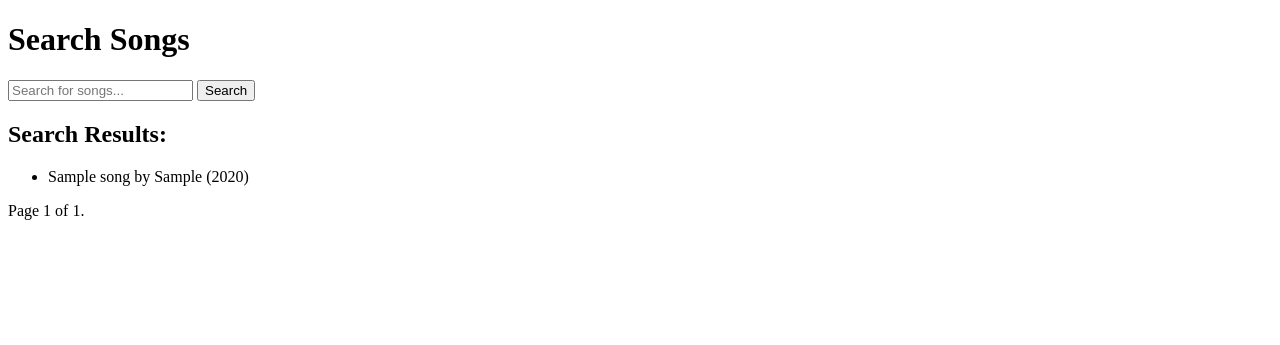
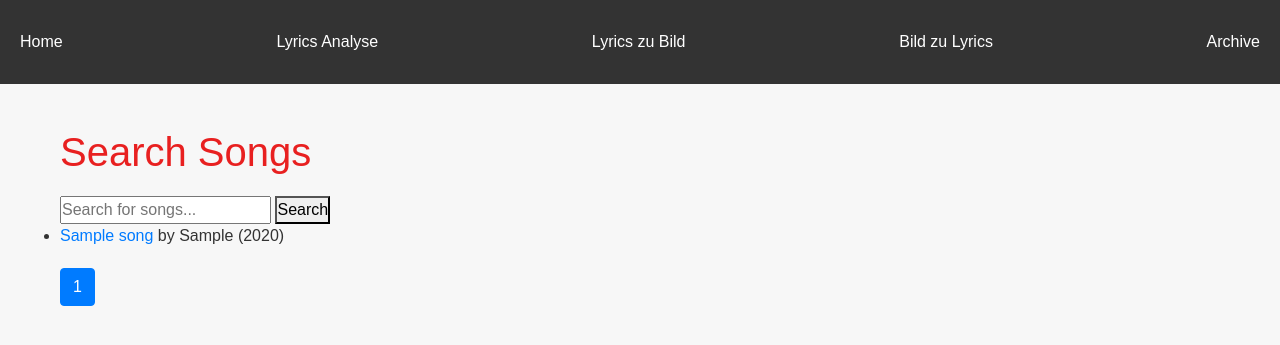
Before and after one commit to adse18/audiosity-project, a Django app: page /archive/ in a window 1280 px wide. Shown: the top 345 px of the page. Run offline with Django 5.2, Linux system fonts and the light colour scheme; tables that the repository leaves empty hold one stand-in row (values such as "Sample post"); some libraries are stand-ins or nearby versions.

Commit message:
beautified the look&feel + song search (lyrics pop up)

```diff
--- a/audiosity_app/templates/archive.html
+++ b/audiosity_app/templates/archive.html
@@ -1,46 +1,87 @@
-<!-- archive.html -->
+{% extends 'base.html' %}
 {% load static %}
 
-<!DOCTYPE html>
-<html lang="en">
-<head>
-    <meta charset="UTF-8">
-    <title>Song Archive</title>
-</head>
-<body>
+{% block title %}Song Archive{% endblock %}
+<link rel="stylesheet" href="{% static 'css/styles.css' %}">
+
+{% block content %}
     <h1>Search Songs</h1>
     <form method="GET" action="{% url 'archive' %}">
         <input type="text" name="q" placeholder="Search for songs..." value="{{ query }}" required>
         <button type="submit">Search</button>
     </form>
 
-    {% if page_obj %}
-        <h2>Search Results:</h2>
-        <ul>
-            {% for song in page_obj %}
-                <li>{{ song.song_title }} by {{ song.artist }} ({{ song.year }})</li>
-            {% endfor %}
+    <ul>
+        {% for song in page_obj %}
+            <li>
+                <a href="#" class="song-title"
+                   data-toggle="modal"
+                   data-target="#lyricsModal{{ song.id }}"
+                   data-song-id="{{ song.id }}"
+                   data-song-title="{{ song.song_title }}"
+                   data-artist="{{ song.artist }}"
+                   data-lyrics="{{ song.lyrics }}">
+                    {{ song.song_title }}
+                </a>  by {{ song.artist }} ({{ song.year }})
+            </li>
+    <div class="modal fade" id="lyricsModal{{ song.id }}" tabindex="-1" role="dialog" aria-labelledby="lyricsModalLabel{{ song.id }}" aria-hidden="true">
+        <div class="modal-dialog modal-dialog-centered" role="document">
+            <div class="modal-content">
+                <div class="modal-header">
+                    <h5 class="modal-title" id="lyricsModalLabel{{ song.id }}">Lyrics for {{ song.song_title }}</h5>
+                    <button type="button" class="close" data-dismiss="modal" aria-label="Close">
+                        <span aria-hidden="true">&times;</span>
+                    </button>
+                </div>
+                <div class="modal-body">
+                    <pre class="pop-up">{{ song.lyrics|linebreaksbr }}</pre>
+                </div>
+                <div class="modal-footer">
+                    <button type="button" class="btn btn-secondary" data-dismiss="modal">Close</button>
+                </div>
+            </div>
+        </div>
+    </div>
+
+        {% endfor %}
+    </ul>
+
+    <!-- Pagination -->
+    <nav>
+        <ul class="pagination">
+            {% if page_obj.has_previous %}
+                <li class="page-item"><a class="page-link" href="?q={{ query }}&page=1">&laquo; first</a></li>
+                <li class="page-item"><a class="page-link" href="?q={{ query }}&page={{ page_obj.previous_page_number }}">previous</a></li>
+            {% endif %}
+            <li class="page-item active"><span class="page-link">{{ page_obj.number }}</span></li>
+            {% if page_obj.has_next %}
+                <li class="page-item"><a class="page-link" href="?q={{ query }}&page={{ page_obj.next_page_number }}">next</a></li>
+                <li class="page-item"><a class="page-link" href="?q={{ query }}&page={{ page_obj.paginator.num_pages }}">last &raquo;</a></li>
+            {% endif %}
         </ul>
+    </nav>
 
-        <div class="pagination">
-            <span class="step-links">
-                {% if page_obj.has_previous %}
-                    <a href="?q={{ query }}&page=1">&laquo; first</a>
-                    <a href="?q={{ query }}&page={{ page_obj.previous_page_number }}">previous</a>
-                {% endif %}
+    <!-- JavaScript for displaying lyrics in modal -->
+    <script>
+        document.addEventListener("DOMContentLoaded", function() {
+            var songLinks = document.querySelectorAll(".song-title");
 
-                <span class="current">
-                    Page {{ page_obj.number }} of {{ page_obj.paginator.num_pages }}.
-                </span>
+            songLinks.forEach(function(link) {
+                link.addEventListener("click", function(event) {
+                    event.preventDefault();
+                    var songId = this.getAttribute("data-song-id");
+                    var songTitle = this.getAttribute("data-song-title");
+                    var artist = this.getAttribute("data-artist");
+                    var lyrics = this.getAttribute("data-lyrics");
 
-                {% if page_obj.has_next %}
-                    <a href="?q={{ query }}&page={{ page_obj.next_page_number }}">next</a>
-                    <a href="?q={{ query }}&page={{ page_obj.paginator.num_pages }}">last &raquo;</a>
-                {% endif %}
-            </span>
-        </div>
-    {% elif query %}
-        <p>No results found for "{{ query }}"</p>
-    {% endif %}
-</body>
-</html>
+                    var modal = document.getElementById("lyricsModal" + songId);
+                    modal.querySelector(".modal-title").innerText = "Lyrics for " + songTitle;
+                    modal.querySelector(".modal-body pre").innerText = lyrics;
+
+                    var bootstrapModal = new bootstrap.Modal(modal);
+                    bootstrapModal.show();
+                });
+            });
+        });
+    </script>
+{% endblock %}
--- /dev/null
+++ b/audiosity_app/templates/base.html
@@ -0,0 +1,30 @@
+<!-- base.html -->
+{% load static %}
+
+<!DOCTYPE html>
+<html lang="en">
+<head>
+    <meta charset="UTF-8">
+    <title>{% block title %}{% endblock %}</title>
+    <link href="https://stackpath.bootstrapcdn.com/bootstrap/4.5.2/css/bootstrap.min.css" rel="stylesheet">
+    <link rel="stylesheet" href="{% static 'css/styles.css' %}">
+</head>
+<body>
+    <div class="navbar">
+        <a class="active" href="{% url 'home' %}">Home</a>
+        <a href="{% url 'lyrics_analysis' %}">Lyrics Analyse</a>
+        <a href="{% url 'lyrics2image' %}">Lyrics zu Bild</a>
+        <a href="{% url 'image2lyrics' %}">Bild zu Lyrics</a>
+        <a href="{% url 'archive' %}">Archive</a>
+    </div>
+
+    <div class="container mt-4">
+        {% block content %}
+        {% endblock %}
+    </div>
+
+    <script src="https://ajax.googleapis.com/ajax/libs/jquery/3.7.1/jquery.min.js"></script>
+    <script src="https://cdnjs.cloudflare.com/ajax/libs/popper.js/2.5.3/umd/popper.min.js"></script>
+    <script src="https://stackpath.bootstrapcdn.com/bootstrap/4.5.2/js/bootstrap.min.js"></script>
+</body>
+</html>
--- a/static/css/styles.css
+++ b/static/css/styles.css
@@ -40,7 +40,7 @@ body {
 /* Heading styles */
 h1, h2, h3 {
     margin-bottom: 20px;
-    color: #ec3333;
+    color: #e82020;
 }
 
 /* Button styles */
@@ -105,3 +105,38 @@ h1, h2, h3 {
 .step-links span.current {
     font-weight: bold;
 }
+
+.modal-dialog {
+    display: flex;
+    white-space: pre-wrap; /* Wrap the text */
+    word-wrap: break-word; /* Break long words */
+    overflow-wrap: break-word; /* Break long words */
+    background-color: #f8f9fa; /* Optional: match the modal body background */
+    padding: 15px; /* Optional: add padding for better readability */
+    border-radius: 5px; /* Optional: round the corners */
+    color: red; /* Make the text red */
+}
+
+.pop-up:pre-line{
+    display: flex;
+    word-wrap: break-word;
+    overflow-wrap: break-word; /* For better browser support */
+    white-space: pre-wrap;
+    flex: 1; /* Allow the <pre> element to grow and take up remaining space */
+}
+.modal-body pre{
+    display: flex;
+    word-wrap: break-word;
+    overflow-wrap: break-word; /* For better browser support */
+    white-space: pre-wrap;
+    flex: 1; /* Allow the <pre> element to grow and take up remaining space */
+}
+.modal-body .pop-up {
+    white-space: pre-wrap; /* Preserve white spaces and wrap text */
+    word-wrap: break-word; /* Break long words */
+    overflow-wrap: break-word; /* Break long words for better browser support */
+    color: red; /* Make text red */
+    background-color: #f8f9fa; /* Optional: background color */
+    padding: 15px; /* Optional: padding */
+    border-radius: 5px; /* Optional: rounded corners */
+}
```
Also changed, not shown: audiosity_app/templates/home.html (+10 -25 lines), audiosity_app/templates/image2lyrics.html (+9 -1 lines), audiosity_app/templates/lyrics2image.html (+9 -1 lines), audiosity_app/templates/lyrics_analysis.html (+9 -1 lines).
